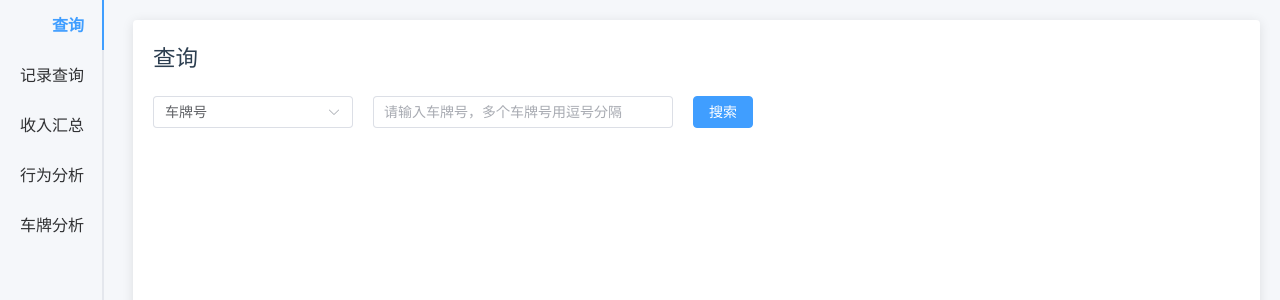
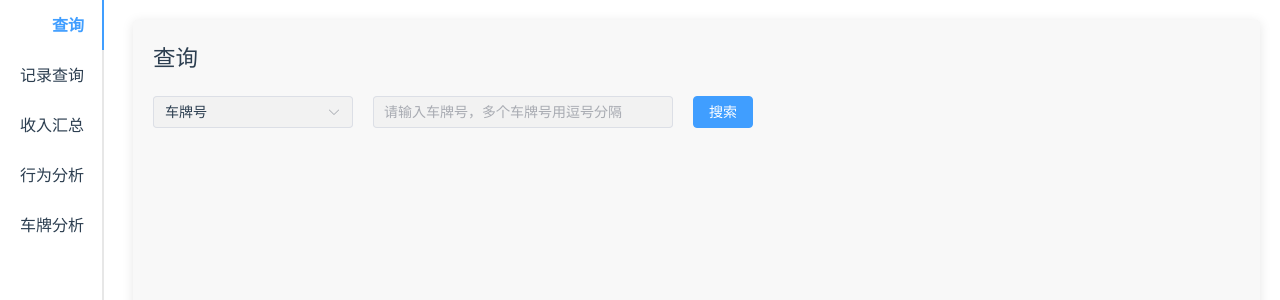
Before and after one commit to HeHang0/garage, a Vue app in the folder web/: page / in a window 1280 px wide. Shown: the top 300 px of the page. Built offline with nearby package versions, Linux system fonts and the light colour scheme.

Commit message:
Dark mode

```diff
--- a/web/src/components/DataAnalysis.vue
+++ b/web/src/components/DataAnalysis.vue
@@ -265,14 +265,12 @@ const handleDataFetch = async (type: 'income' | 'behavior' | 'plate') => {
   try {
     const url = `/api/${type === 'plate' ? 'area' : type}`;
     const response = await request.get(url);
-    console.log('得到的数据', response);
     tableData[type] = response;
   } catch (error) {
     console.error('获取数据失败:', error);
   } finally {
     loading.value = false;
   }
-  console.log('啦啦啦', tableData);
 };
 
 // 下载处理
@@ -289,12 +287,14 @@ const handleDownload = (type: 'income' | 'behavior' | 'plate') => {
 .analysis-container {
   width: 100%;
   height: 100vh;
-  background-color: #f5f7fa;
+  background-color: var(--color-background);
+  --el-text-color-primary: var(--color-text);
+  --el-text-color-regular: var(--color-text);
 }
 
 .tab-content {
   padding: 20px;
-  background-color: #fff;
+  background-color: var(--color-background-soft);
   border-radius: 4px;
   min-height: calc(100vh - 40px);
   margin: 20px;
@@ -317,7 +317,7 @@ const handleDownload = (type: 'income' | 'behavior' | 'plate') => {
 .result-container {
   margin-top: 20px;
   padding: 20px;
-  background-color: #f8f9fa;
+  background-color: var(--color-background-mute);
   border-radius: 4px;
   white-space: pre-wrap;
   font-family: monospace;
@@ -340,13 +340,31 @@ const handleDownload = (type: 'income' | 'behavior' | 'plate') => {
 }
 
 :deep(.el-tabs__item.is-active) {
-  color: #409eff;
+  /* color: #409eff; */
   font-weight: bold;
+}
+
+:deep(.el-tabs--card > .el-tabs__header .el-tabs__item.is-active) {
+  border-bottom-color: var(--color-background-soft);
 }
 
 :deep(.el-tabs__nav-wrap::after) {
   height: 1px;
-  background-color: #e4e7ed;
+  background-color: var(--color-border);
+}
+
+:deep(.el-tabs--card > .el-tabs__header .el-tabs__item),
+:deep(.el-tabs--card > .el-tabs__header .el-tabs__nav) {
+  border-bottom-color: var(--color-background-soft);
+  height: var(--el-tabs-header-height);
+}
+
+:deep(.el-input__wrapper) {
+  background-color: var(--color-background-mute);
+}
+
+:deep(.el-select__wrapper) {
+  background-color: var(--color-background-mute);
 }
 
 :deep(.el-tabs__content) {
@@ -356,4 +374,34 @@ const handleDownload = (type: 'income' | 'behavior' | 'plate') => {
 :deep(.el-tab-pane) {
   height: calc(100% - 20px);
 }
+
+:deep(.el-table-v2__main) {
+  background-color: var(--color-background-mute);
+  border-radius: 4px;
+}
+
+:deep(.el-table-v2__header-row) {
+  border-bottom: 1px solid var(--color-border);
+}
+:deep(.el-table-v2__row:hover) {
+  background-color: var(--color-border-hover) !important;
+}
+:deep(.el-table-v2__row) {
+  border-color: var(--color-border) !important;
+}
+:deep(.el-table-v2__header-cell) {
+  background-color: transparent !important;
+}
 </style>
+<style>
+.el-popper__arrow:before,
+.el-select__popper.el-popper {
+  background-color: var(--color-background-mute) !important;
+}
+.el-select-dropdown__item.is-selected {
+  background-color: var(--color-border-hover);
+}
+.el-select-dropdown__item.is-hovering {
+  background-color: var(--color-border);
+}
+</style>
--- a/web/src/components/RecordTable.vue
+++ b/web/src/components/RecordTable.vue
@@ -47,6 +47,6 @@ watch(
 
 :deep(.el-table-v2) {
   --el-table-border-color: #ebeef5;
-  --el-table-header-bg-color: #f5f7fa;
+  --el-table-header-bg-color: var(--color-background-mute);
 }
 </style>
```
Also changed, not shown: 1 other file (tests, documents, lock files or other folders).
